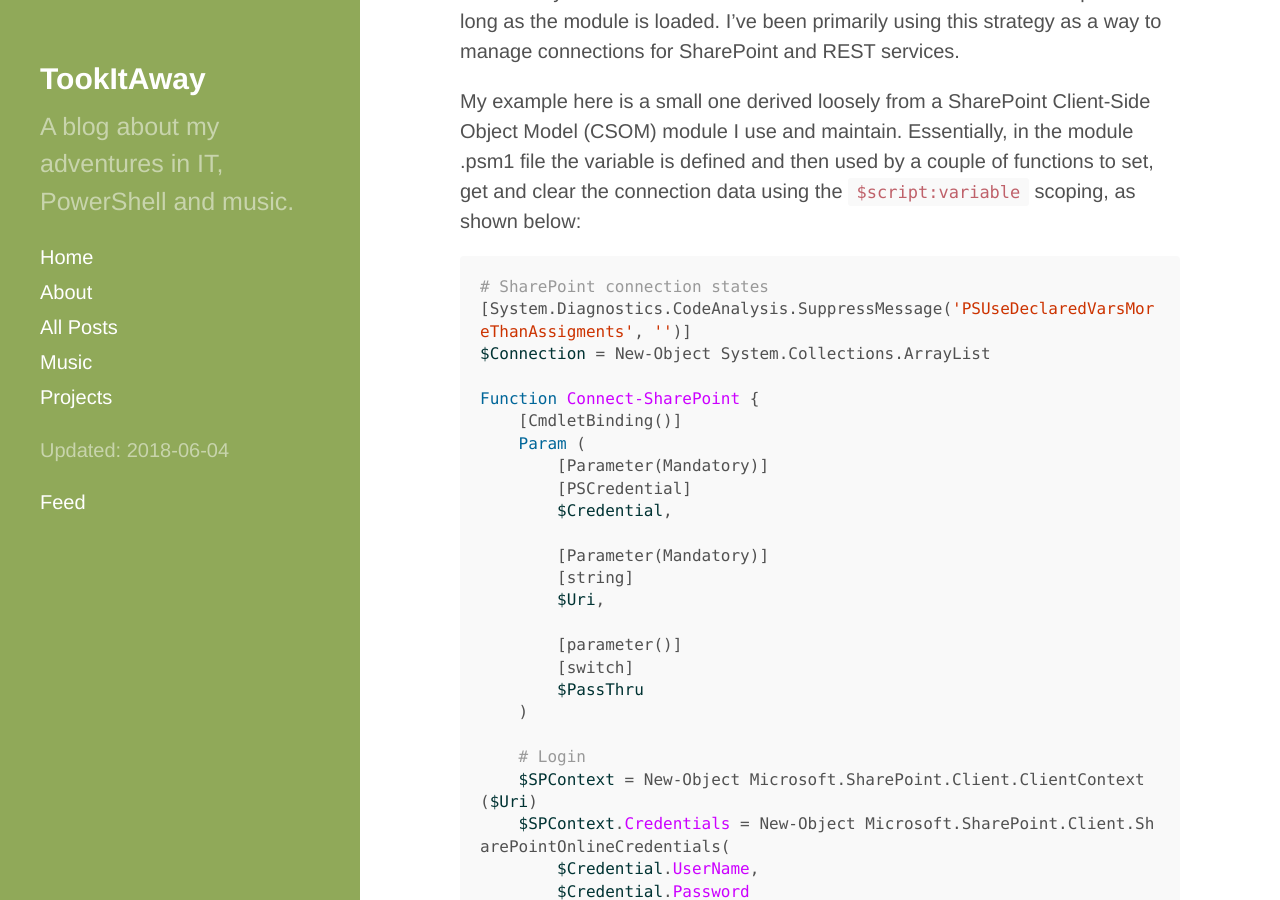
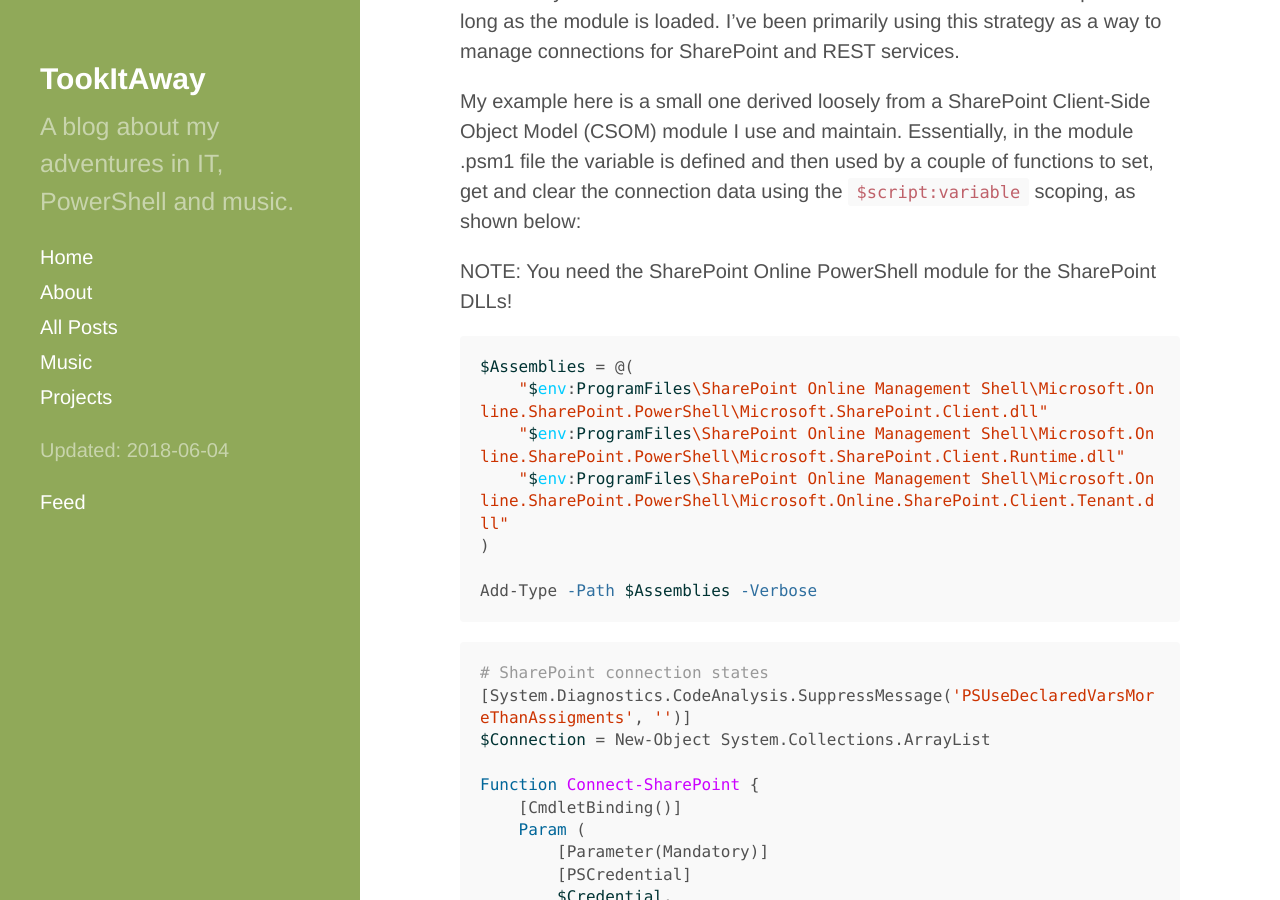
Before and after one commit to davegreen/davegreen.github.io, a Jekyll site: the page built from _posts/2018-06-05-powershell-modules-storing-state-for-connections.md, in a window 1280 px wide and 900 px high, scrolled down 284 px. Built offline with Jekyll 4.4.1, drawn with Linux system fonts in a browser that asks for light colours.

Commit message:
SharePoint PowerShell Module DLLs

````diff
--- a/_posts/2018-06-05-powershell-modules-storing-state-for-connections.md
+++ b/_posts/2018-06-05-powershell-modules-storing-state-for-connections.md
@@ -10,6 +10,18 @@ categories: [Computers]
 Following on from my recent module writing work, i've been using a little trick in some of my PowerShell modules to store a small amount of state that persists as long as the module is loaded. I've been primarily using this strategy as a way to manage connections for SharePoint and REST services.
 
 My example here is a small one derived loosely from a SharePoint Client-Side Object Model (CSOM) module I use and maintain. Essentially, in the module .psm1 file the variable is defined and then used by a couple of functions to set, get and clear the connection data using the `$script:variable` scoping, as shown below:
+
+NOTE: You need the SharePoint Online PowerShell module for the SharePoint DLLs!
+
+```powershell
+$Assemblies = @(
+    "$env:ProgramFiles\SharePoint Online Management Shell\Microsoft.Online.SharePoint.PowerShell\Microsoft.SharePoint.Client.dll"
+    "$env:ProgramFiles\SharePoint Online Management Shell\Microsoft.Online.SharePoint.PowerShell\Microsoft.SharePoint.Client.Runtime.dll"
+    "$env:ProgramFiles\SharePoint Online Management Shell\Microsoft.Online.SharePoint.PowerShell\Microsoft.Online.SharePoint.Client.Tenant.dll"
+)
+
+Add-Type -Path $Assemblies -Verbose
+```
 
 ```powershell
 # SharePoint connection states
````
